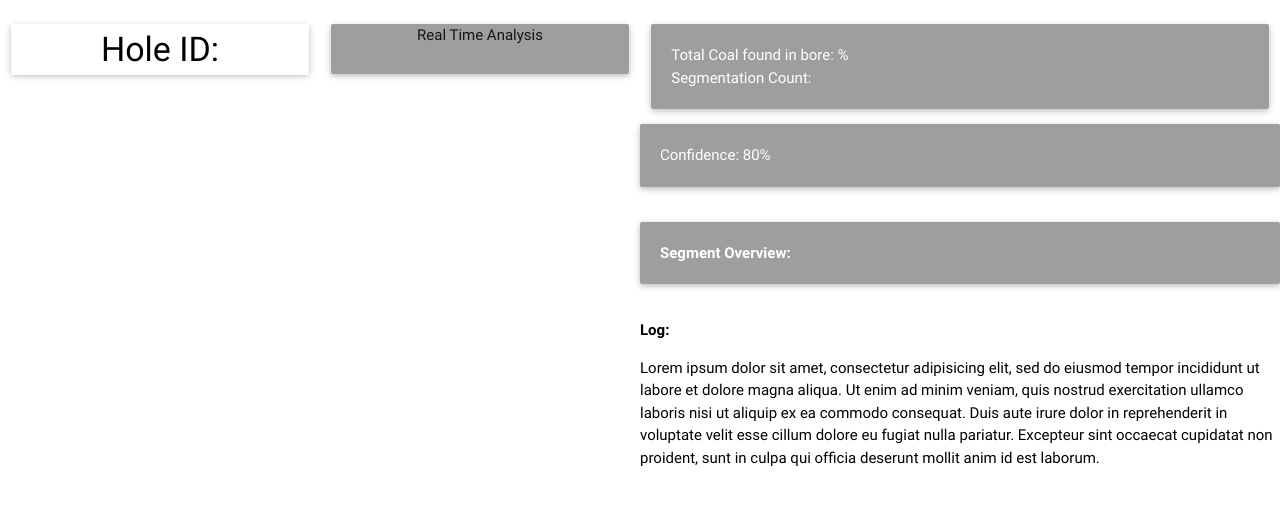
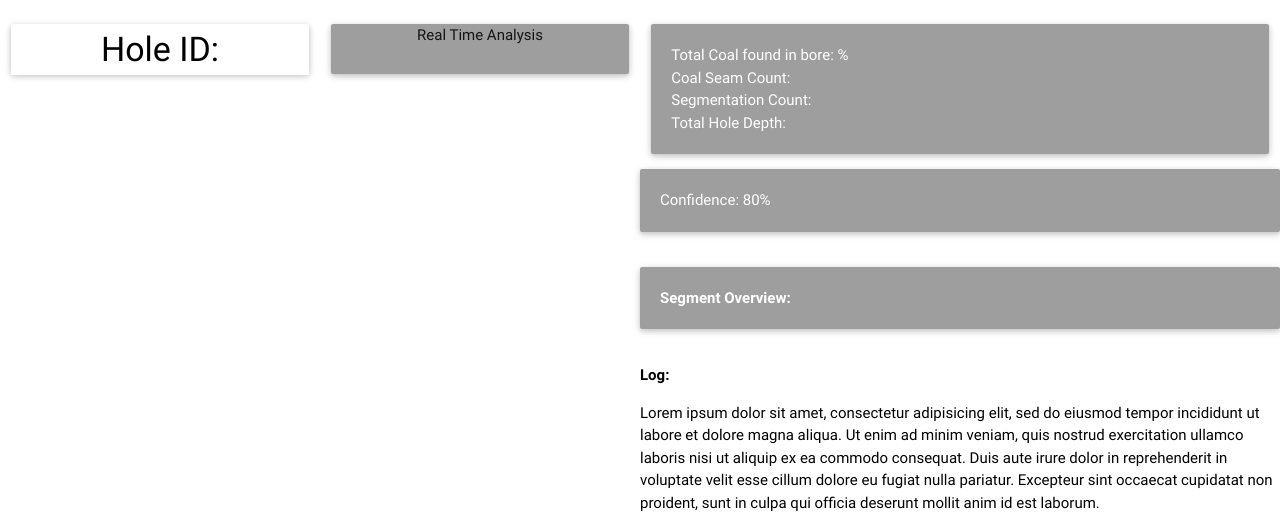
Before and after one commit to hax0rs/BoreAnalyse, a plain HTML site: page frontend/index.html in a window 1280 px wide. Shown: the part 554-1086 px from the top of the page. Drawn offline with nearby package versions, Linux system fonts and the light colour scheme; some packages are replaced by stand-ins of ours.

Commit message:
Depth and Coal Count

```diff
--- a/frontend/index.html
+++ b/frontend/index.html
@@ -130,7 +130,13 @@
       <div class="card-panel grey">
         <span class="white-text">
               Total Coal found in bore: {{ba.summary.coal_percent}} % <br>
+              Coal Seam Count: {{ba.summary.coal_count}}
+              <br>
               Segmentation Count: {{ba.current["segment_count"]}}
+              <br>
+              Total Hole Depth: {{ba.summary.depth}}
+              <!-- <br><b>Rare Materials:</b> -->
+
         </span>
       </div>
       <div class="row">
```
